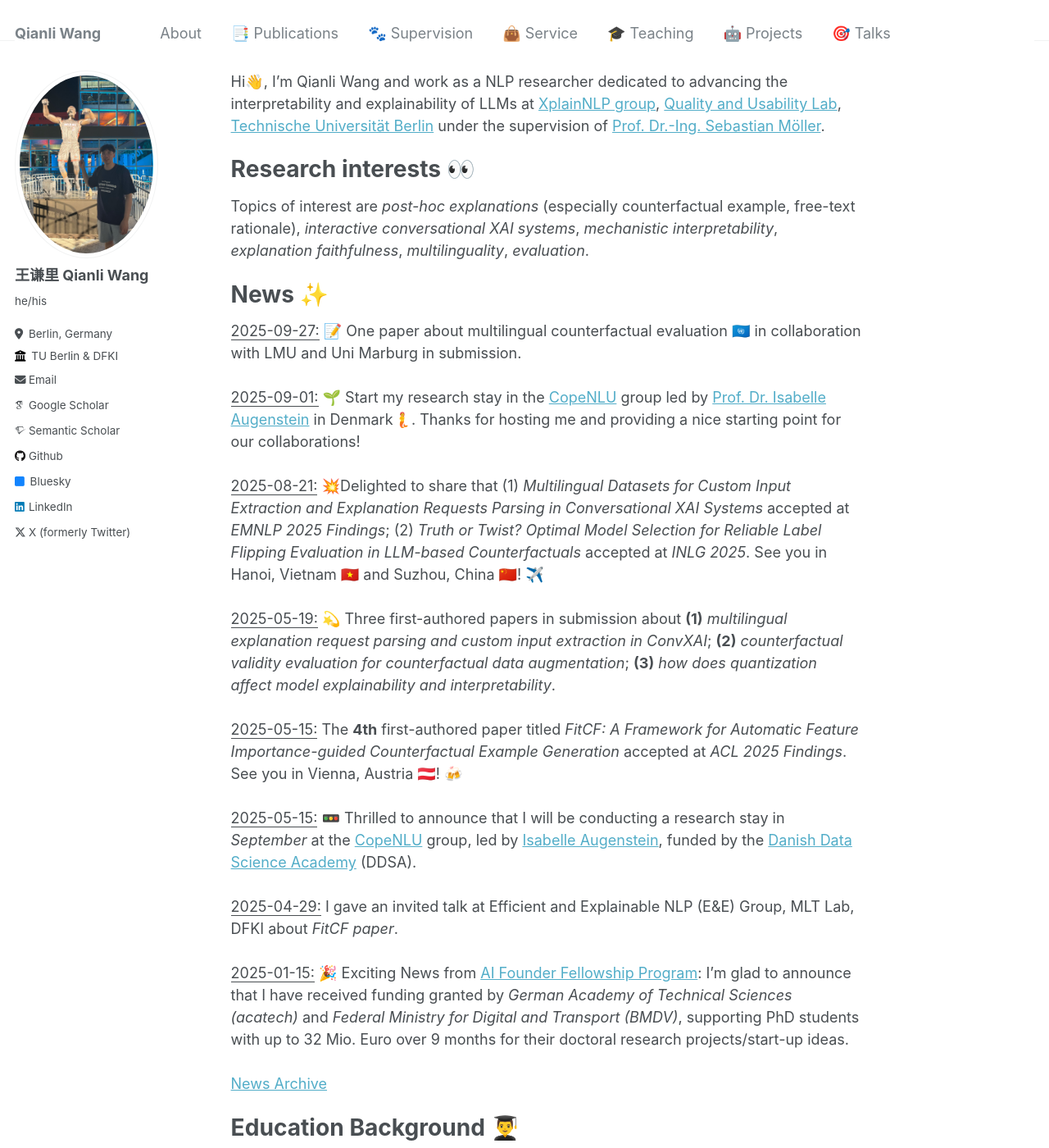
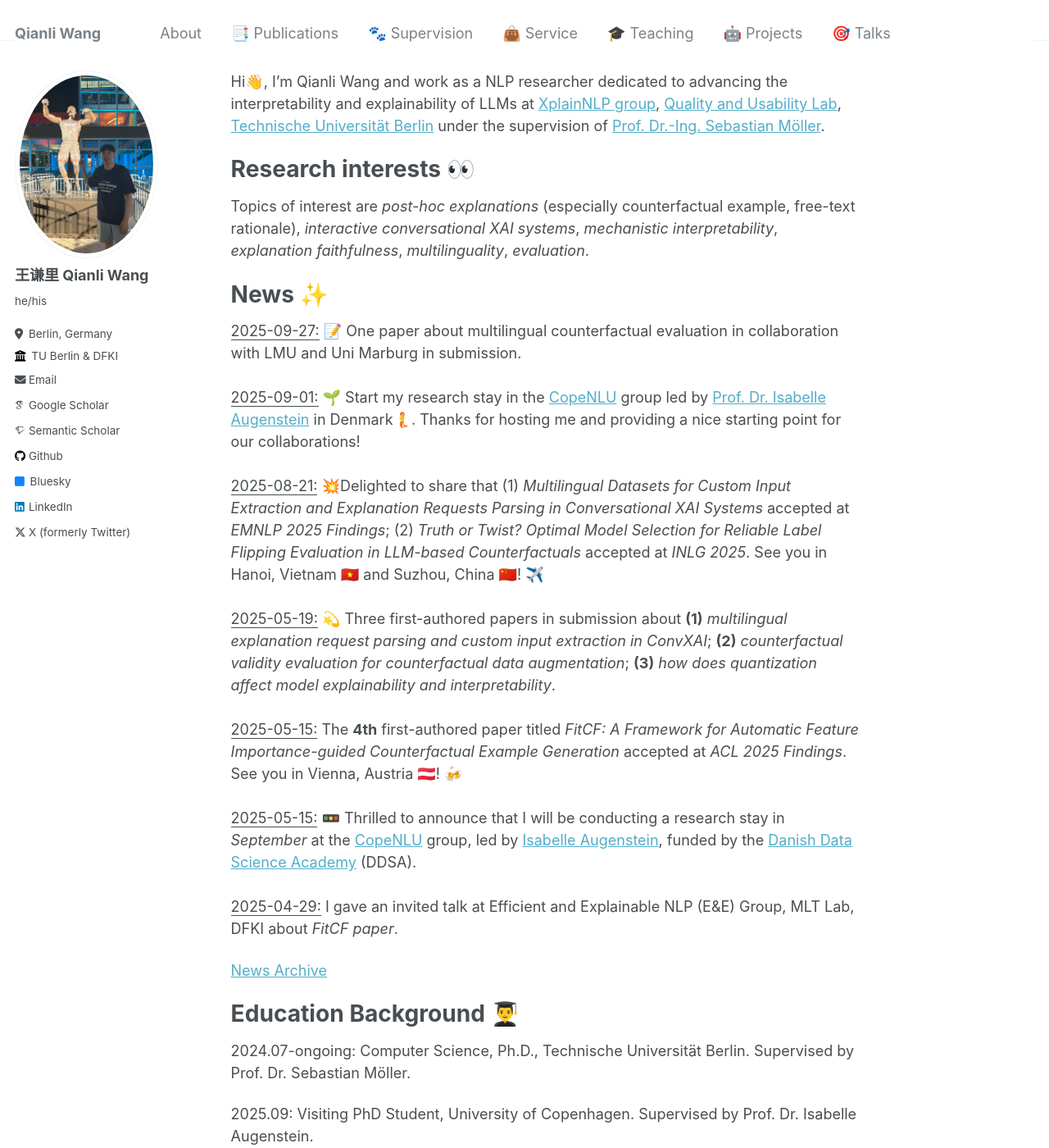
Before and after one commit to qiaw99/qiaw99.github.io, a Jekyll site: the page built from index.md, in a window 1280 px wide and 1400 px high. Shown: the whole window at 82% size. Built offline with Jekyll 4.4.1, drawn with Linux system fonts in a browser that asks for light colours; some web fonts are replaced.

```diff
--- a/index.md
+++ b/index.md
@@ -10,14 +10,14 @@ Hi👋, I’m Qianli Wang and work as a NLP researcher dedicated to advancing th
 Topics of interest are _post-hoc explanations_ (especially counterfactual example, free-text rationale), _interactive conversational XAI systems_, _mechanistic interpretability_, _explanation faithfulness_, _multilinguality_, _evaluation_.
 
 # News ✨
-<u> 2025-09-27:</u> 📝 One paper about multilingual counterfactual evaluation 🇺🇳 in collaboration with LMU and Uni Marburg in submission.<br><br>
+<u> 2025-09-27:</u> 📝 One paper about multilingual counterfactual evaluation in collaboration with LMU and Uni Marburg in submission.<br><br>
 <u> 2025-09-01:</u> 🌱 Start my research stay in the <a href="https://www.copenlu.com/">CopeNLU</a> group led by <a href="https://isabelleaugenstein.github.io/">Prof. Dr. Isabelle Augenstein</a> in Denmark🧜. Thanks for hosting me and providing a nice starting point for our collaborations! <br><br>
 <u> 2025-08-21:</u> 💥Delighted to share that (1) <i>Multilingual Datasets for Custom Input Extraction and Explanation Requests Parsing in Conversational XAI Systems</i> accepted at <i>EMNLP 2025 Findings</i>; (2) <i>Truth or Twist? Optimal Model Selection for Reliable Label Flipping Evaluation in LLM-based Counterfactuals</i> accepted at <i>INLG 2025</i>. See you in Hanoi, Vietnam 🇻🇳 and Suzhou, China 🇨🇳! ✈️ <br><br>
 <u> 2025-05-19:</u> 💫 Three first-authored papers in submission about <b>(1)</b> <i>multilingual explanation request parsing and custom input extraction in ConvXAI</i>; <b>(2)</b> <i>counterfactual validity evaluation for counterfactual data augmentation</i>; <b>(3)</b> <i>how does quantization affect model explainability and interpretability</i>.<br><br>
 <u> 2025-05-15:</u> The <b>4th</b> first-authored paper titled <i>FitCF: A Framework for Automatic Feature Importance-guided Counterfactual Example Generation</i> accepted at <i>ACL 2025 Findings</i>. See you in Vienna, Austria 🇦🇹! 🍻<br><br>
 <u> 2025-05-15:</u> 🚥 Thrilled to announce that I will be conducting a research stay in <i>September</i> at the <a href="https://www.copenlu.com/">CopeNLU</a> group, led by <a href="https://isabelleaugenstein.github.io/">Isabelle Augenstein</a>, funded by the <a href="https://ddsa.dk/">Danish Data Science Academy</a> (DDSA).<br><br>
-<u> 2025-04-29:</u> I gave an invited talk at Efficient and Explainable NLP (E&E) Group, MLT Lab, DFKI about <i>FitCF paper</i>. <br><br>
-<u> 2025-01-15:</u> 🎉 Exciting News from <a href="https://mission-ki.de/en/ai-founder-fellowship">AI Founder Fellowship Program</a>: I'm glad to announce that I have received funding granted by <i>German Academy of Technical Sciences (acatech)</i> and <i>Federal Ministry for Digital and Transport (BMDV)</i>, supporting PhD students with up to 32 Mio. Euro over 9 months for their doctoral research projects/start-up ideas.<br><br>
+<u> 2025-04-29:</u> I gave an invited talk at Efficient and Explainable NLP (E&E) Group, MLT Lab, DFKI about <i>FitCF paper</i>.
+
 [News Archive](old_news.md)
 
 
```
Also changed, not shown: old_news.md (+3 -0 lines), publications/index.md (+3 -4 lines), supervision/index.md (+5 -6 lines).
